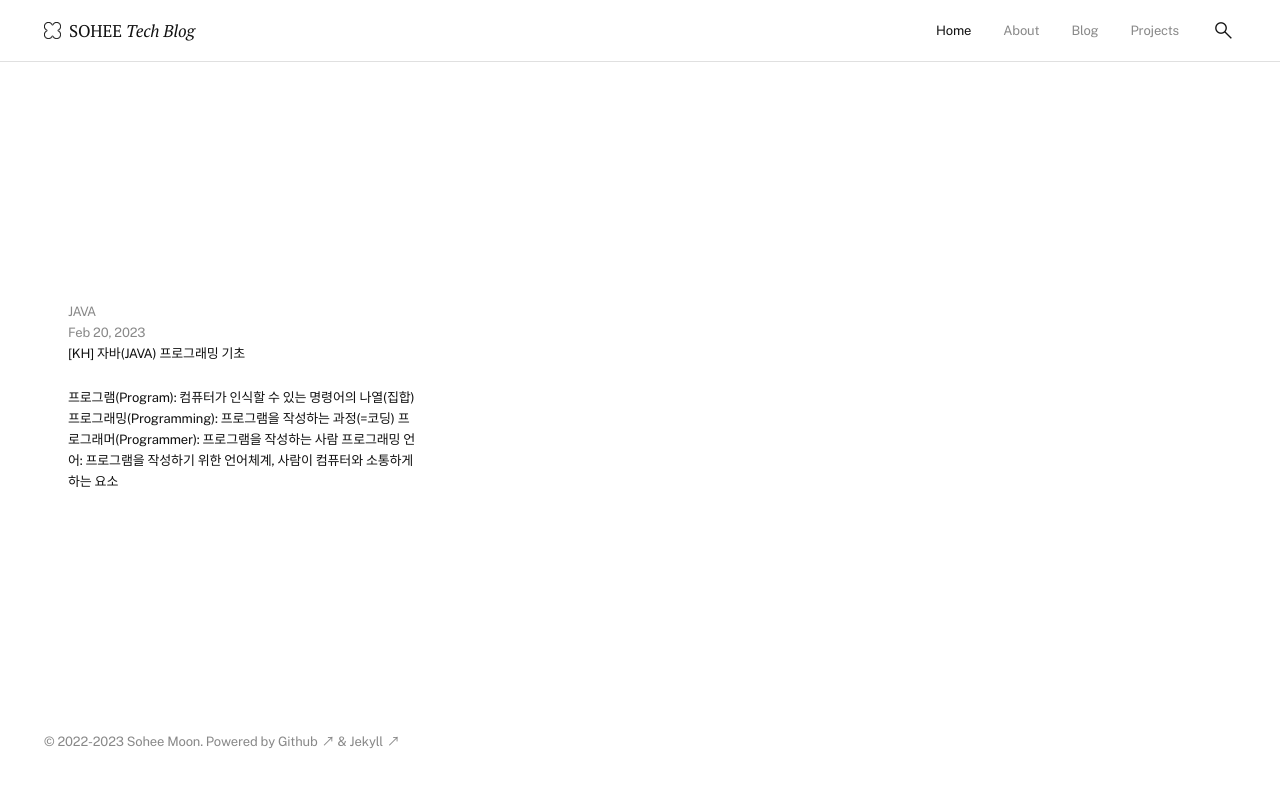
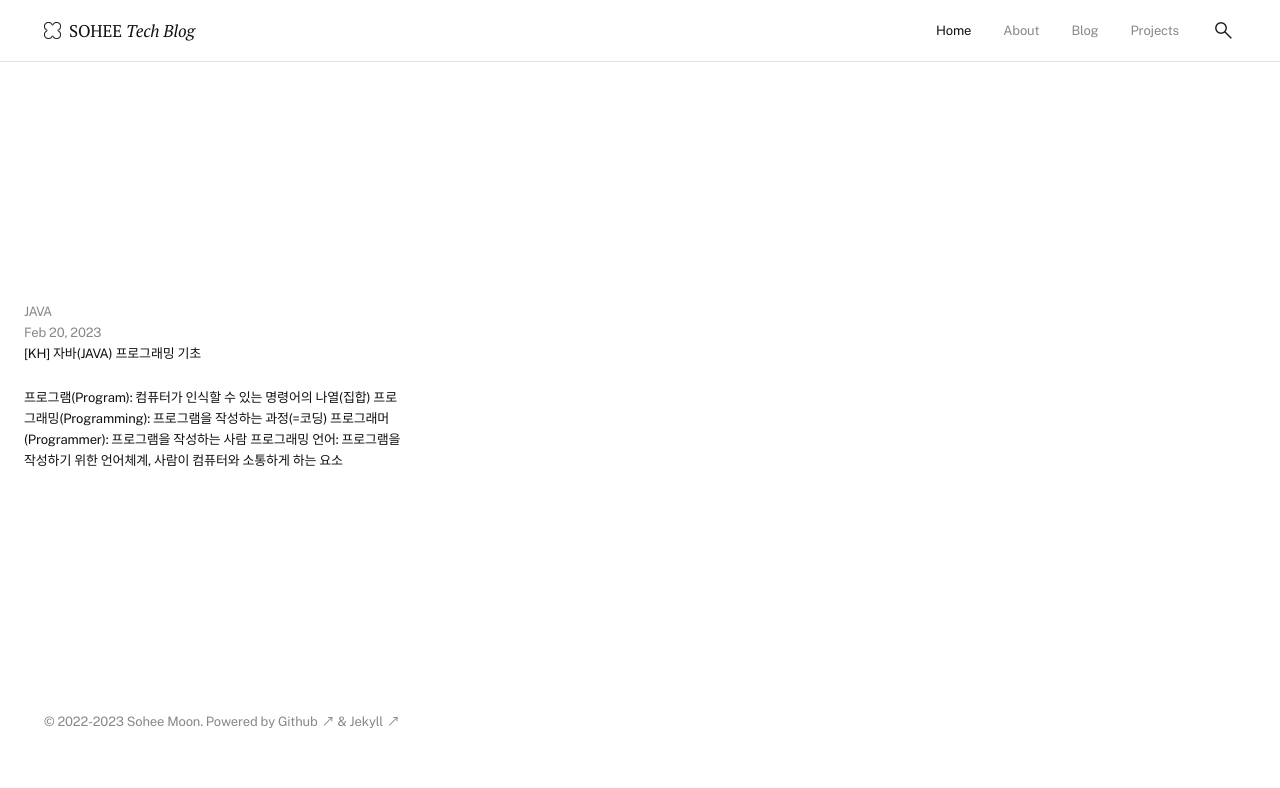
Before and after one commit to soheetech/soheetech.github.io, a Jekyll site: the page built from index.md, in a window 1280 px wide. Shown: the top 788 px of the page. Built offline with Jekyll 4.4.1, drawn with Linux system fonts in a browser that asks for light colours.

Commit message:
Update default.html

```diff
--- a/_layouts/default.html
+++ b/_layouts/default.html
@@ -4,7 +4,7 @@
   <body theme="{{ site.theme_config.appearance | default: "light" }}"{% if page.title == "About" %} class="bg-gray"{% endif %}>
     <main{% if page.layout == "home" %} id="main"{% endif %} class="page-content" aria-label="Content">
       {%- include header.html -%}
-      <section class="container">{{ content }}</section>
+      <section>{{ content }}</section>
       {%- include footer.html -%}
       <!-- dropdown menu -->
       <div id="menu-wrap" class="container vh"><div class="col col-12-12">{%- include navigation.html -%}</div></div>
```
